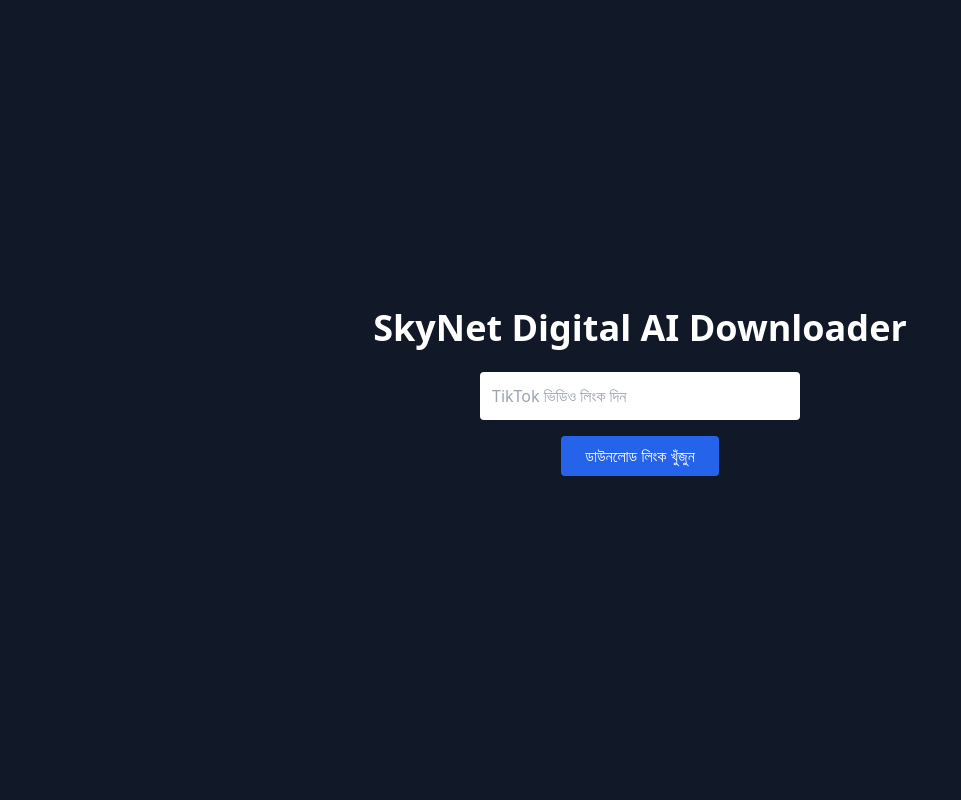
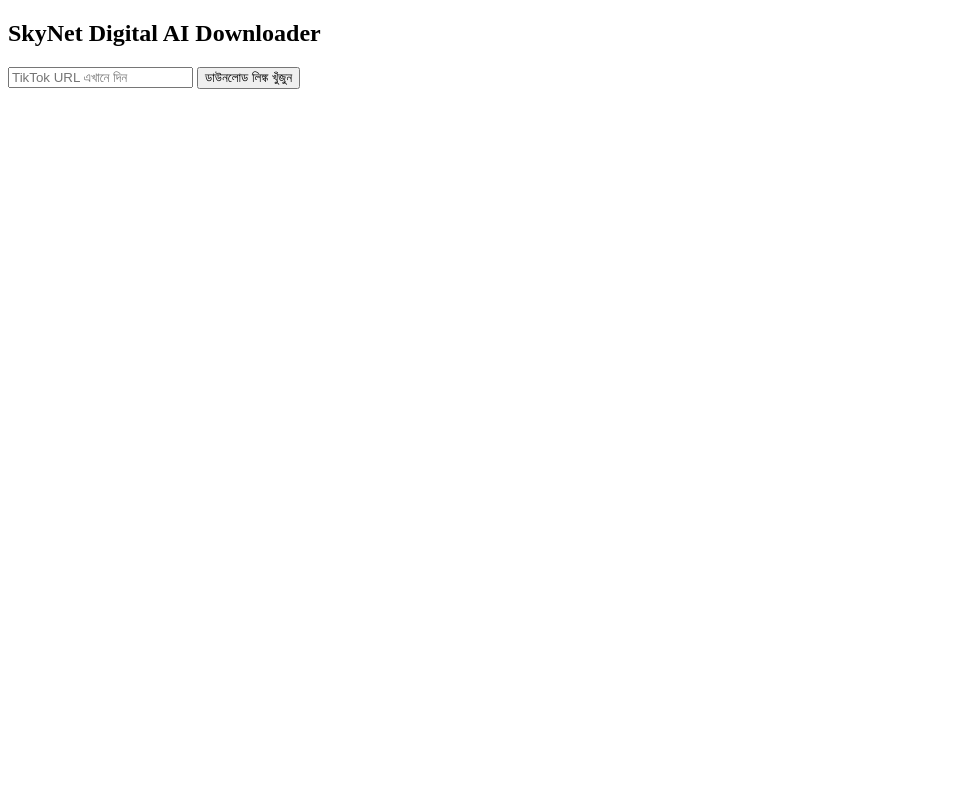
Before and after one commit to akash00785/tiktok-downloader, a Flask app: page / in a window 1280 px wide. Shown: the whole page, without its empty margins (0-961 px from the left). Run offline with Flask 3, Linux system fonts and the light colour scheme.

Commit message:
Update index.html

```diff
--- a/templates/index.html
+++ b/templates/index.html
@@ -1,29 +1,38 @@
-
 <!DOCTYPE html>
-<html>
+<html lang="bn">
 <head>
-    <title>SkyNet Downloader</title>
-    <link href="https://cdn.jsdelivr.net/npm/tailwindcss@2.2.19/dist/tailwind.min.css" rel="stylesheet">
+    <meta charset="UTF-8">
+    <title>SkyNet Digital AI Downloader</title>
 </head>
-<body class="bg-gray-900 text-white flex flex-col items-center justify-center min-h-screen">
-    <h1 class="text-4xl font-bold mb-6">SkyNet Digital AI Downloader</h1>
-    <input id="url" type="text" placeholder="TikTok ভিডিও লিংক দিন" class="p-3 w-80 rounded text-black mb-4">
-    <button onclick="getLink()" class="bg-blue-600 px-6 py-2 rounded">ডাউনলোড লিংক খুঁজুন</button>
-    <p id="result" class="mt-4"></p>
+<body>
+    <h2>SkyNet Digital AI Downloader</h2>
+    <input type="text" id="urlInput" placeholder="TikTok URL এখানে দিন">
+    <button onclick="downloadVideo()">ডাউনলোড লিঙ্ক খুঁজুন</button>
+    <p id="result"></p>
 
     <script>
-        async function getLink() {
-            const url = document.getElementById('url').value;
-            const res = await fetch('/download', {
-                method: 'POST',
-                headers: {'Content-Type': 'application/json'},
-                body: JSON.stringify({url: url})
-            });
-            const data = await res.json();
-            if(data.success) {
-                document.getElementById('result').innerHTML = `<a href="${data.url}" target="_blank" class="text-green-400 font-bold">ভিডিওটি এখানে ক্লিক করে ডাউনলোড করুন</a>`;
-            } else {
-                alert("এরর: লিংকটি কাজ করছে না!");
+        async function downloadVideo() {
+            const url = document.getElementById('urlInput').value;
+            const result = document.getElementById('result');
+
+            result.innerText = "ডাউনলোড লিঙ্ক তৈরি হচ্ছে, অনুগ্রহ করে অপেক্ষা করুন...";
+
+            try {
+                const response = await fetch('/download', {
+                    method: 'POST',
+                    headers: { 'Content-Type': 'application/json' },
+                    body: JSON.stringify({ url: url })
+                });
+
+                const data = await response.json();
+
+                if (data.success && data.url) {
+                    result.innerHTML = `<a href="${data.url}" target="_blank">ভিডিও ডাউনলোড করতে এখানে ক্লিক করুন</a>`;
+                } else {
+                    result.innerText = "এরর: ভিডিও লিঙ্ক খুঁজে পাওয়া যায়নি।";
+                }
+            } catch (err) {
+                result.innerText = "এরর: সার্ভারে সমস্যা হয়েছে।";
             }
         }
     </script>
```
